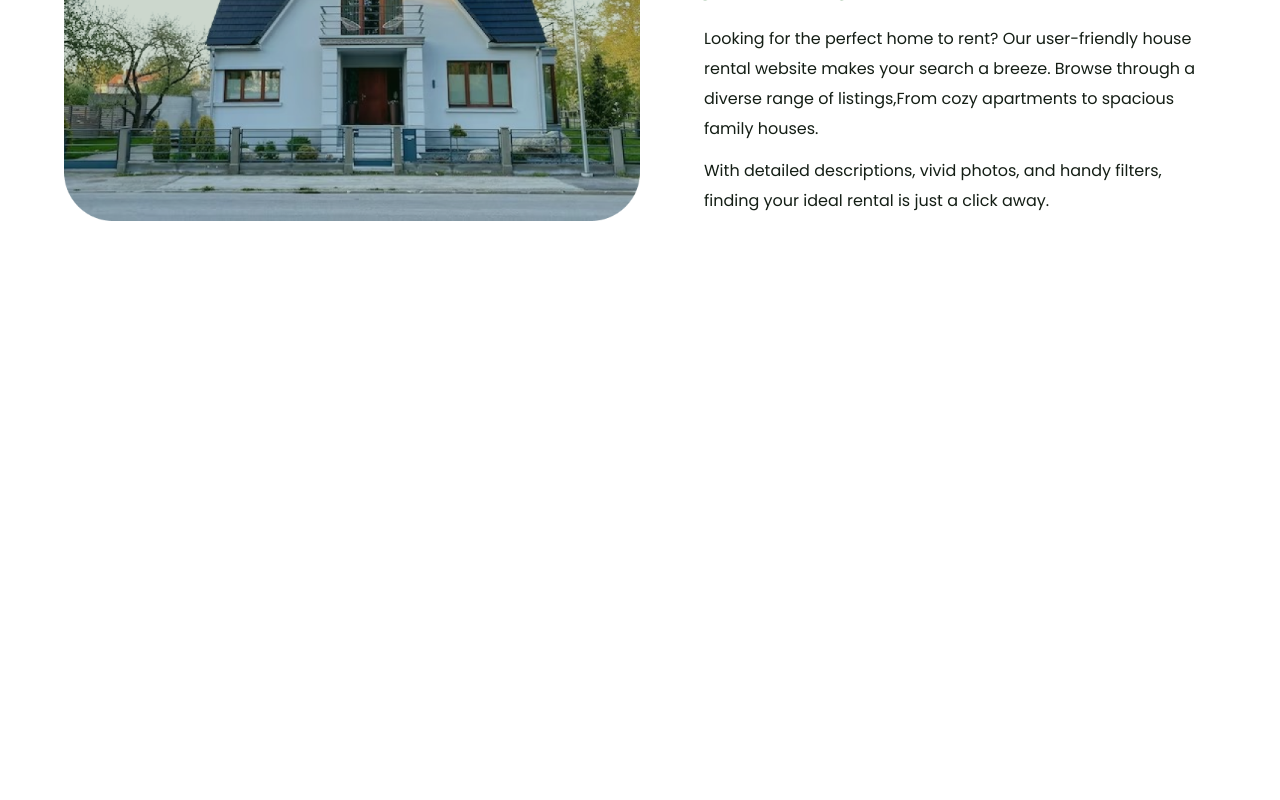
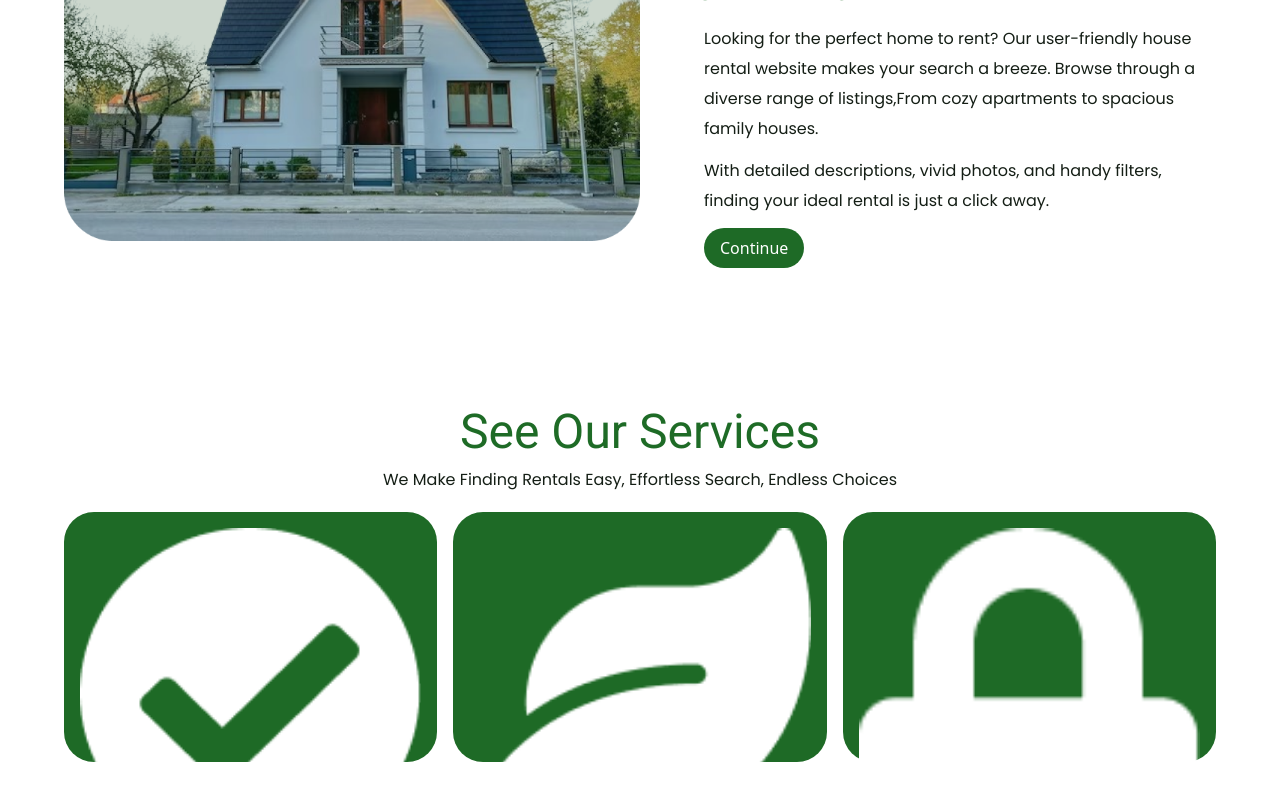
Before and after one commit to Faruqoloyede/RentHomes, a React (Vite) app: page / in a window 1280 px wide. Shown: the part 878-1678 px from the top of the page. Before the commit the page ends 1170 px from the top, so only its background shows below. Built offline with nearby package versions, Linux system fonts and the light colour scheme.

Commit message:
added service section

```diff
--- a/src/App.jsx
+++ b/src/App.jsx
@@ -1,4 +1,4 @@
-import { About, Hero, Navbar } from "./components"
+import { About, Hero, Navbar, Service } from "./components"
 
 
 const App = () => {
@@ -19,6 +19,7 @@ const App = () => {
       <div className="px-16 flex justify-center items-start sm:px-16 px-6">
         <div className="xl:max-w-[1280px] w-full">
           <About />
+          <Service />
         </div>
       </div>
     </div>
--- a/src/components/About.jsx
+++ b/src/components/About.jsx
@@ -7,9 +7,12 @@ const About = () => {
       <div className="flex sm:flex-row flex-col gap-16">
         <img src={about} alt="about" className="w-[100%] sm:w-[50%] object-contain sm:block hidden" />
         <div className="flex flex-col">
-            <h1 className="text-text font-roboto sm:text-[48px] text-[30px] leading-[60px] mb-5 sm:text-start text-center">Begin <br className="sm:block hidden" />your awesome<br className="sm:block hidden" /> journey</h1>
-            <p className="font-normal font-poppins text-[16px] text-para leading-[30px] mb-3 sm:text-start text-center">Looking for the perfect home to rent? Our user-friendly house rental website makes your search a breeze. Browse through a diverse range of listings,From cozy apartments to spacious family houses.</p>
-            <p className="font-normal font-poppins text-[16px] text-para leading-[30px] mb-3 sm:text-start text-center">With detailed descriptions, vivid photos, and handy filters, finding your ideal rental is just a click away.</p>
+          <h1 className="text-text font-roboto sm:text-[48px] text-[30px] leading-[60px] mb-5 sm:text-start text-center">Begin <br className="sm:block hidden" />your awesome<br className="sm:block hidden" /> journey</h1>
+          <p className="font-normal font-poppins text-[16px] text-para leading-[30px] mb-3 sm:text-start text-center">Looking for the perfect home to rent? Our user-friendly house rental website makes your search a breeze. Browse through a diverse range of listings,From cozy apartments to spacious family houses.</p>
+          <p className="font-normal font-poppins text-[16px] text-para leading-[30px] mb-3 sm:text-start text-center">With detailed descriptions, vivid photos, and handy filters, finding your ideal rental is just a click away.</p>
+          <div className="text-center sm:text-start">
+          <button className="bg-text px-4 py-2 rounded-full text-white mr-3 btn_primary"><a href="#">Continue</a></button>
+          </div>
         </div>
       </div>
     </section>
--- a/src/components/Navbar.jsx
+++ b/src/components/Navbar.jsx
@@ -22,7 +22,7 @@ const Navbar = () => {
         <div onClick={()=> setToggle(true)}>
           <GiHamburgerMenu className="w-[28px] h-[28px] object-contain text-logo" />
         </div>
-        <div className={`${toggle ? "right-[0]" : "right-[-100%]"} bg-logo absolute top-0 right-0 w-[200px] h-[100%] z-10 p-3 side_bar`}>
+        <div className={`${toggle ? "right-[0]" : "right-[-100%]"} bg-logo absolute top-0 right-0 w-[200px] h-[70%] z-10 p-3 side_bar`}>
           <IoClose className="w-[28px] h-[28px] object-contain text-white mb-5" onClick={()=> setToggle(false)} />
           <ul className="list-none flex flex-col items-start">
             {navlinks.map((item)=>(
--- a/src/components/Service.jsx
+++ b/src/components/Service.jsx
@@ -0,0 +1,23 @@
+import { services } from "../constant"
+
+const Service = () => {
+  return (
+    <section id='services' className='py-6 sm:py-16 text-center'>
+      <h1 className='text-[30px] sm:text-[48px] text-text font-roboto'>See Our Services</h1>
+      <p className='text-para font-poppins'>We Make Finding Rentals Easy, Effortless Search, Endless Choices</p>
+      <div className='flex sm:flex-row flex-col items-center justify-between gap-4 mt-5'>
+            {services.map((item)=>(
+                <div className="bg-text flex flex-col items-center p-4 w-full max-w[450px] h-[250px] rounded-[30px]" key={item.id}>
+                    <img src={item.icon} alt="responsive" className="w-[80px] object-contain w-full" />
+                    <div>
+                        <h4 className="text-white font-bold text-[20px] mt-3 font-poppins">{item.title}</h4>
+                        <p className="text-white font-poppins mt-3 leading-[20px]">{item.text}</p>
+                    </div>
+                </div>
+            ))}
+      </div>
+    </section>
+  )
+}
+
+export default Service
--- a/src/components/index.js
+++ b/src/components/index.js
@@ -1,6 +1,7 @@
 import Navbar from "./Navbar";
 import Hero from "./Hero";
 import About from "./About"
+import Service from "./Service";
 
 
 
@@ -9,5 +10,6 @@ import About from "./About"
 export {
     Navbar,
     Hero,
-    About
+    About,
+    Service
 }
--- a/src/constant/index.js
+++ b/src/constant/index.js
@@ -1,3 +1,5 @@
+import { res, green, secure } from "../assets"
+
 export const navlinks = [
     {
         id: "home",
@@ -20,3 +22,24 @@ export const navlinks = [
         link: "Contact Us"
     }
 ]
+
+export const services = [
+    {
+        id:1,
+        icon: res,
+        title: "Responsive",
+        text: "Our commitment to being responsive means that your concerns and efficient."
+    },
+    {
+        id:2,
+        icon: green,
+        title: "Green",
+        text: "Experience the convenience of our responsive platform, ensuring swift communication."
+    },
+    {
+        id:1,
+        icon: secure,
+        title: "Security",
+        text: "Ensuring swift communication and quick solutions for all your rental needs."
+    }
+]
--- a/tailwind.config.js
+++ b/tailwind.config.js
@@ -11,6 +11,7 @@ module.exports = {
         para: "#141E15",
         box: "#0D4512E5",
         border: "#26582A",
+
 
 
       },
```
